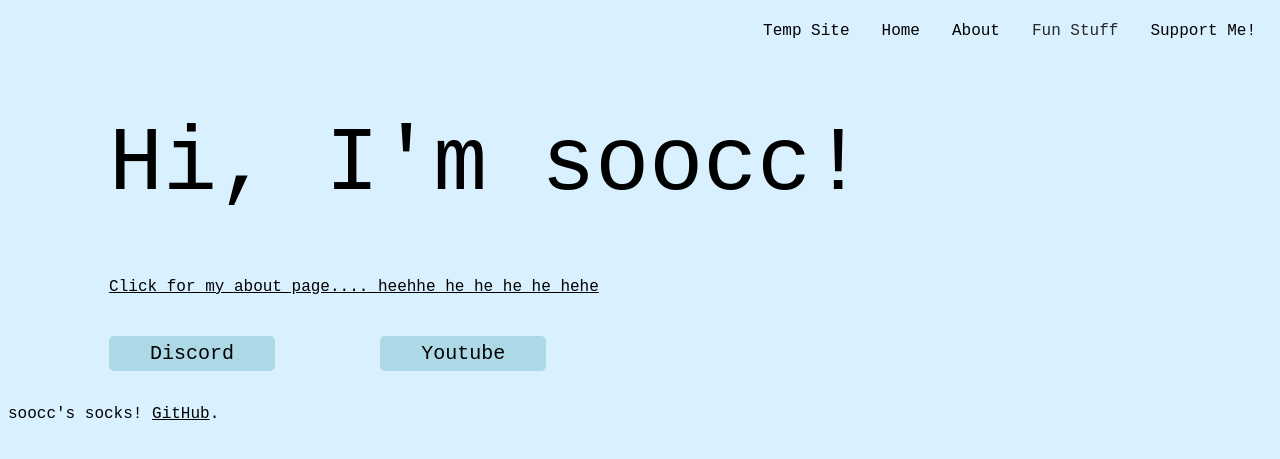
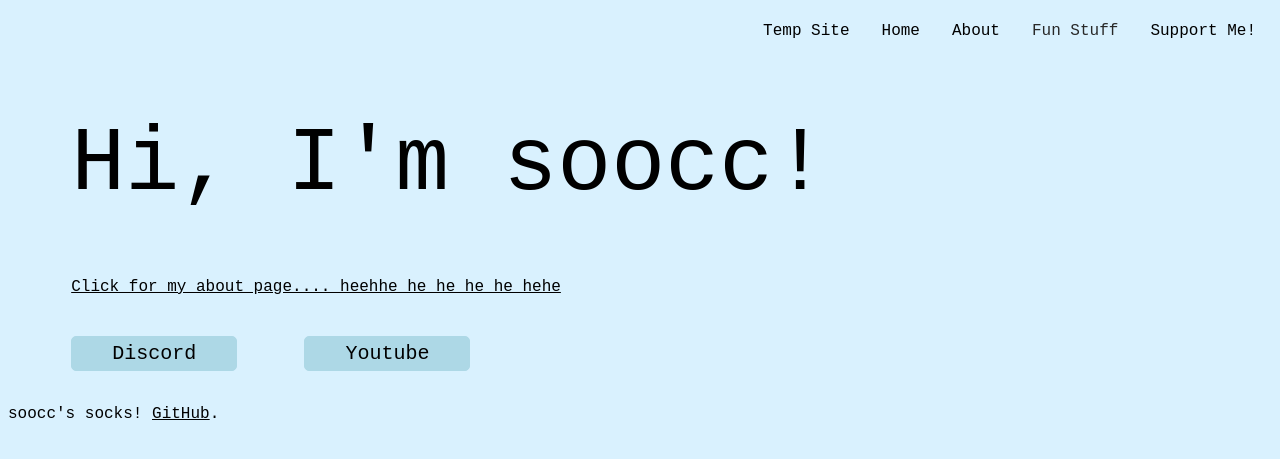
Before and after one commit to soocc/sooccsocks2, a Jekyll site: the page built from index.html, in a window 1280 px wide. Shown: the top 459 px of the page. Built offline with Jekyll 4.4.1, drawn with Linux system fonts in a browser that asks for light colours.

Commit message:
Update index.html

```diff
--- a/index.html
+++ b/index.html
@@ -9,18 +9,18 @@ layout: default
     <style>
       .welcome {
         font-size: 90px;
-        margin-left: 8%;
+        margin-left: 5%;
       }
 
       .intro {
-        margin-left: 8%;
+        margin-left: 5%;
       }
 
       .blue-button {
         color: black;
         background-color: lightblue;
         border-color: lightblue;
-        margin-left: 8%;
+        margin-left: 5%;
       }
     </style>
   </head>
```
